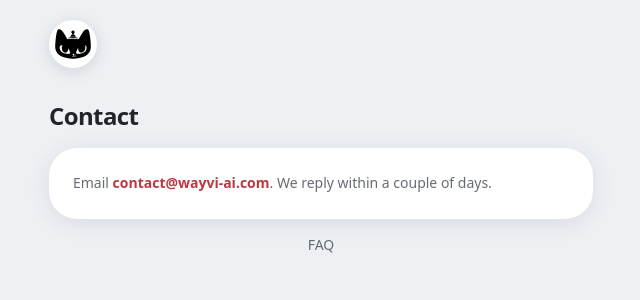
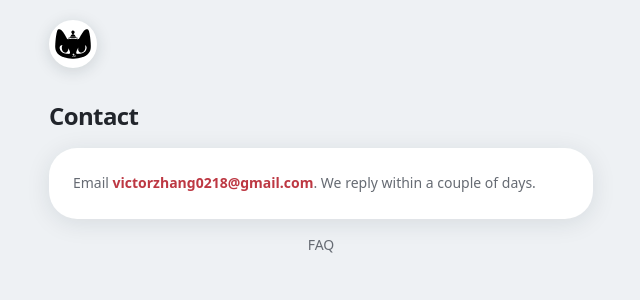
Before and after one commit to VW-ai/where2meet-monorepo, a Next.js app in the folder client/: page /contact in a window 1280 px wide. Shown: the top 300 px of the page, without its empty margins (319-959 px from the left). Built offline with nearby package versions, Linux system fonts and the light colour scheme; no server answers.

Commit message:
client: use victorzhang0218@gmail.com as the contact email
Replaces contact@wayvi-ai.com on /contact, /about, and the Wikimedia
User-Agent for blog photo downloads.

Co-Authored-By: Claude Opus 5.5 <noreply@anthropic.com>

```diff
--- a/client/src/app/(landing)/about/page.tsx
+++ b/client/src/app/(landing)/about/page.tsx
@@ -70,8 +70,8 @@ export default function AboutPage() {
             ))}
             <p className="text-sm leading-relaxed text-[#666b73]">
               Questions or feedback? Email{' '}
-              <a href="mailto:contact@wayvi-ai.com" className="font-semibold text-[#bd3843]">
-                contact@wayvi-ai.com
+              <a href="mailto:victorzhang0218@gmail.com" className="font-semibold text-[#bd3843]">
+                victorzhang0218@gmail.com
               </a>
               .
             </p>
--- a/client/src/app/(landing)/contact/page.tsx
+++ b/client/src/app/(landing)/contact/page.tsx
@@ -6,7 +6,7 @@ import catLogo from '@/components/cat/logo.svg';
 
 export const metadata: Metadata = createMetadata({
   title: 'Contact',
-  description: 'Email contact@wayvi-ai.com. We reply within a couple of days.',
+  description: 'Email victorzhang0218@gmail.com. We reply within a couple of days.',
   canonical: '/contact',
   robots: { index: true, follow: true },
 });
@@ -29,8 +29,8 @@ export default function ContactPage() {
         <div className="rounded-[28px] bg-white p-5 shadow-[0_4px_24px_rgba(23,37,45,0.1)] sm:p-6">
           <p className="text-sm leading-relaxed text-[#666b73]">
             Email{' '}
-            <a href="mailto:contact@wayvi-ai.com" className="font-semibold text-[#bd3843]">
-              contact@wayvi-ai.com
+            <a href="mailto:victorzhang0218@gmail.com" className="font-semibold text-[#bd3843]">
+              victorzhang0218@gmail.com
             </a>
             . We reply within a couple of days.
           </p>
--- a/client/src/features/blog/lib/photos.ts
+++ b/client/src/features/blog/lib/photos.ts
@@ -1,6 +1,6 @@
 /** Wikimedia asks every client to name itself and give a way to reach its operator. */
 export const USER_AGENT =
-  'Where2Meet/1.0 (https://www.where2meet.org/contact; contact@wayvi-ai.com)';
+  'Where2Meet/1.0 (https://www.where2meet.org/contact; victorzhang0218@gmail.com)';
 
 /** CC BY asks us to credit the author, link the license and say when we cropped the photo. */
 export const LICENSES = {
```
Also changed, not shown: 2 other files (tests, documents, lock files or other folders).
